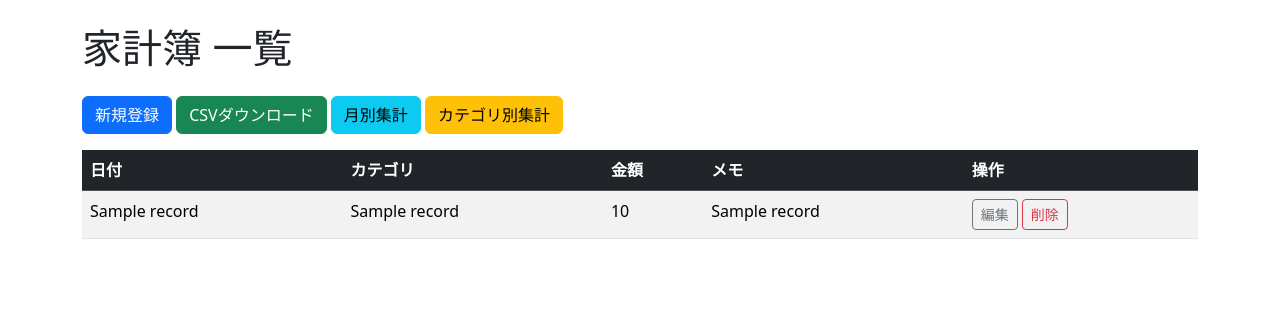
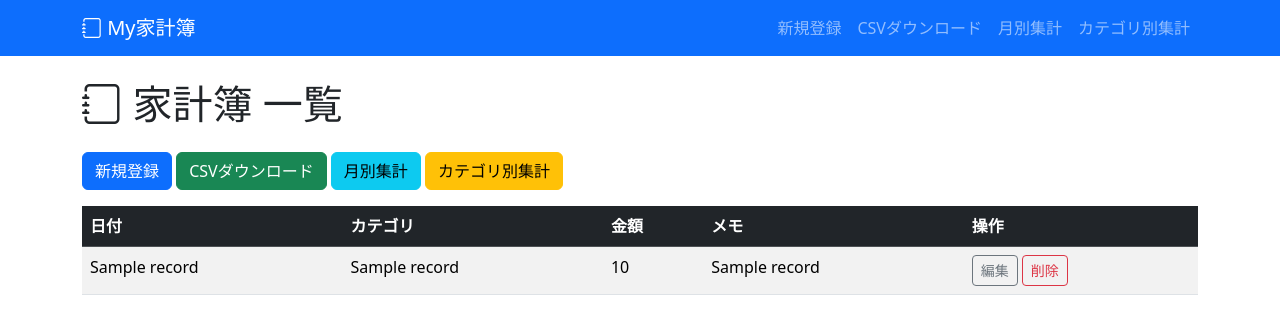
Before and after one commit to y-hirabayashi/kakeibo-app, a Flask app: template kakeibo-app/app/templates/index.html in a window 1280 px wide. Shown: the top 334 px of the page. Run offline with Flask 3, Linux system fonts and the light colour scheme; the template is opened without the code that fills it: most values are stand-ins (such as "Sample title", 1, 10 or a date in 2020); some libraries are stand-ins or nearby versions.

Commit message:
Update index.html

```diff
--- a/kakeibo-app/app/templates/index.html
+++ b/kakeibo-app/app/templates/index.html
@@ -4,8 +4,27 @@
   <meta charset="utf-8">
   <title>家計簿 一覧</title>
   <link href="https://cdn.jsdelivr.net/npm/bootstrap@5.3.2/dist/css/bootstrap.min.css" rel="stylesheet">
+  <link rel="stylesheet" href="https://cdn.jsdelivr.net/npm/bootstrap-icons@1.11.3/font/bootstrap-icons.css">
 </head>
 <body>
+  <nav class="navbar navbar-expand-lg navbar-dark bg-primary mb-4">
+    <div class="container">
+      <a class="navbar-brand" href="/"><i class="bi bi-journal"></i> My家計簿</a>
+      <button class="navbar-toggler" type="button" data-bs-toggle="collapse" data-bs-target="#navbarNav"
+              aria-controls="navbarNav" aria-expanded="false" aria-label="Toggle navigation">
+        <span class="navbar-toggler-icon"></span>
+      </button>
+      <div class="collapse navbar-collapse" id="navbarNav">
+        <ul class="navbar-nav ms-auto">
+          <li class="nav-item"><a class="nav-link" href="/add">新規登録</a></li>
+          <li class="nav-item"><a class="nav-link" href="/export">CSVダウンロード</a></li>
+          <li class="nav-item"><a class="nav-link" href="/summary">月別集計</a></li>
+          <li class="nav-item"><a class="nav-link" href="/category_summary">カテゴリ別集計</a></li>
+        </ul>
+      </div>
+    </div>
+  </nav>
+
   <div class="container mt-4">
     <h1 class="mb-4">
       <i class="bi bi-journal"></i> 家計簿 一覧
@@ -45,7 +64,6 @@
     </div>
   </div>
 
-  <!-- Bootstrap アイコン利用の場合は以下を読み込む -->
-  <script src="https://cdn.jsdelivr.net/npm/bootstrap-icons@1.11.3/font/bootstrap-icons.js"></script>
+  <script src="https://cdn.jsdelivr.net/npm/bootstrap@5.3.2/dist/js/bootstrap.bundle.min.js"></script>
 </body>
 </html>
```
